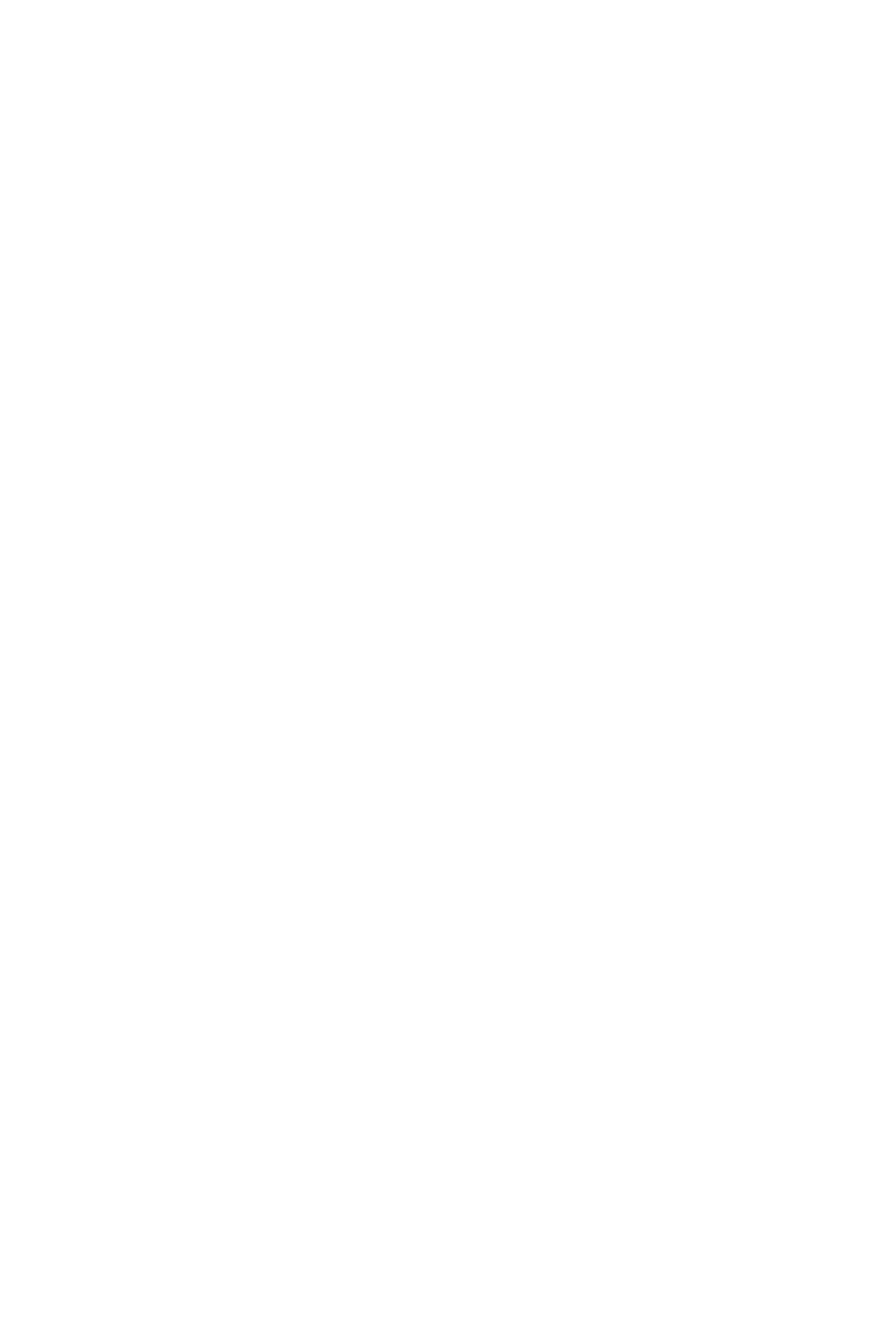
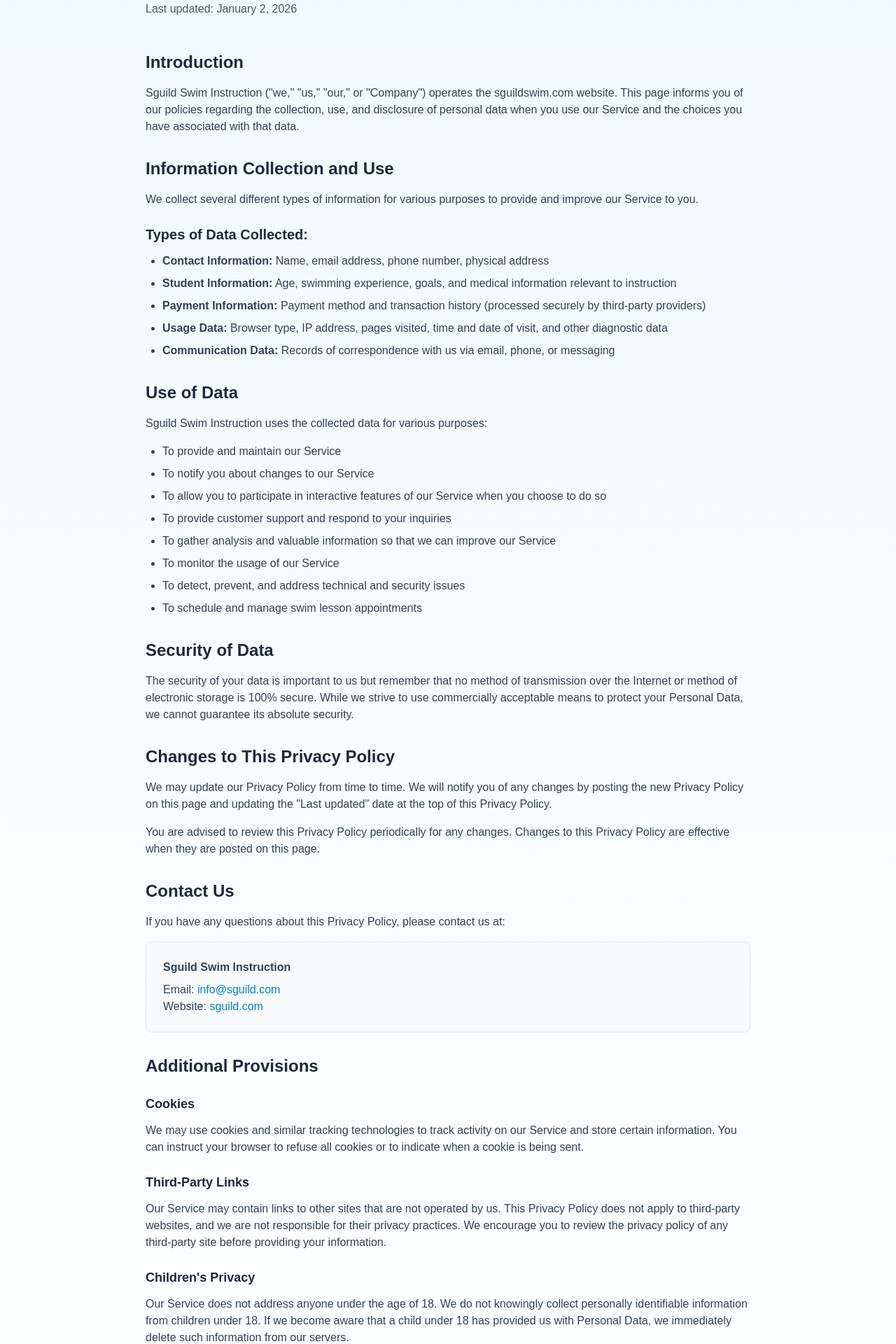
Before and after one commit to sguild-admin/sguild-site, a Next.js app: page /privacy in a window 1280 px wide. Shown: the part 200-2120 px from the top of the page at 70% size. Before the commit the page ends 800 px from the top, so only its background shows below. Built offline with nearby package versions, Linux system fonts and the light colour scheme.

Commit message:
fix: add fill prop to NextImage, update FAQItem div wrapper, and create privacy policy page

```diff
--- a/src/app/dallas/contact/page.tsx
+++ b/src/app/dallas/contact/page.tsx
@@ -48,7 +48,7 @@
 
           <div className="relative">
             <div className="w-full overflow-hidden rounded-3xl shadow-2xl ring-1 ring-slate-200 relative" style={{ aspectRatio: '4 / 3' }}>
-              <NextImage src="/assets/contact.JPG" alt="Dallas backyard swim lesson" className="object-cover" sizes="(max-width: 768px) 100vw, 50vw" />
+              <NextImage src="/assets/contact.JPG" alt="Dallas backyard swim lesson" fill className="object-cover" sizes="(max-width: 768px) 100vw, 50vw" />
             </div>
             <div className="absolute -bottom-4 -right-4 bg-white/80 backdrop-blur rounded-2xl px-4 py-3 shadow ring-1 ring-slate-200">
               <p className="text-sm font-medium">Flexible scheduling • Home pools • Water safety</p>
--- a/src/app/oahu/contact/page.tsx
+++ b/src/app/oahu/contact/page.tsx
@@ -54,7 +54,7 @@
 
           <div className="relative">
             <div className="w-full overflow-hidden rounded-3xl shadow-2xl ring-1 ring-slate-200 relative" style={{ aspectRatio: '4 / 3' }}>
-              <NextImage src="/assets/contact.JPG" alt="Ocean swim lessons on Oʻahu" className="object-cover" sizes="(max-width: 768px) 100vw, 50vw" />
+              <NextImage src="/assets/contact.JPG" alt="Ocean swim lessons on Oʻahu" fill className="object-cover" sizes="(max-width: 768px) 100vw, 50vw" />
             </div>
             <div className="absolute -bottom-4 -right-4 bg-white/80 backdrop-blur rounded-2xl px-4 py-3 shadow ring-1 ring-slate-200">
               <p className="text-sm font-medium">Flexible scheduling • Home pools • Ocean safety</p>
--- a/src/app/page.tsx
+++ b/src/app/page.tsx
@@ -46,8 +46,8 @@
 function LocationCard({ item }: { item: LocationItem }) {
   return (
     <Link href={item.href} className="group block rounded-2xl border border-slate-200 overflow-hidden hover:shadow-sm transition">
-      <figure className="aspect-[4/3] w-full overflow-hidden relative">
-        <NextImage src={item.image} alt={item.imageAlt} className="object-cover transition-transform duration-300 group-hover:scale-105" sizes="(max-width: 768px) 100vw, 50vw" />
+        <figure className="aspect-[4/3] w-full overflow-hidden relative">
+        <NextImage src={item.image} alt={item.imageAlt} fill className="object-cover transition-transform duration-300 group-hover:scale-105" sizes="(max-width: 768px) 100vw, 50vw" />
       </figure>
       <div className="p-6">
         <h2 className="text-2xl font-bold">{item.name}</h2>
--- a/src/app/privacy/page.tsx
+++ b/src/app/privacy/page.tsx
@@ -1,2 +1,103 @@
+import PageContainer from '../../components/PageContainer'
+
 export default function PrivacyPage() {
+  return (
+    <PageContainer className="bg-white text-slate-800">
+      <section className="mx-auto max-w-4xl px-4 py-16 md:py-20">
+        <h1 className="text-4xl md:text-5xl font-extrabold tracking-tight mb-2">Privacy Policy</h1>
+        <p className="text-slate-600 mb-12">Last updated: January 2, 2026</p>
+
+        <div className="prose prose-slate max-w-none space-y-8">
+          <section>
+            <h2 className="text-2xl font-bold mb-4">Introduction</h2>
+            <p className="text-slate-700 mb-4">
+              Sguild Swim Instruction ("we," "us," "our," or "Company") operates the sguildswim.com website. This page informs you of our policies regarding the collection, use, and disclosure of personal data when you use our Service and the choices you have associated with that data.
+            </p>
+          </section>
+
+          <section>
+            <h2 className="text-2xl font-bold mb-4">Information Collection and Use</h2>
+            <p className="text-slate-700 mb-4">We collect several different types of information for various purposes to provide and improve our Service to you.</p>
+
+            <h3 className="text-xl font-semibold mt-6 mb-3">Types of Data Collected:</h3>
+            <ul className="list-disc pl-6 text-slate-700 space-y-2 mb-4">
+              <li><strong>Contact Information:</strong> Name, email address, phone number, physical address</li>
+              <li><strong>Student Information:</strong> Age, swimming experience, goals, and medical information relevant to instruction</li>
+              <li><strong>Payment Information:</strong> Payment method and transaction history (processed securely by third-party providers)</li>
+              <li><strong>Usage Data:</strong> Browser type, IP address, pages visited, time and date of visit, and other diagnostic data</li>
+              <li><strong>Communication Data:</strong> Records of correspondence with us via email, phone, or messaging</li>
+            </ul>
+          </section>
+
+          <section>
+            <h2 className="text-2xl font-bold mb-4">Use of Data</h2>
+            <p className="text-slate-700 mb-4">Sguild Swim Instruction uses the collected data for various purposes:</p>
+            <ul className="list-disc pl-6 text-slate-700 space-y-2 mb-4">
+              <li>To provide and maintain our Service</li>
+              <li>To notify you about changes to our Service</li>
+              <li>To allow you to participate in interactive features of our Service when you choose to do so</li>
+              <li>To provide customer support and respond to your inquiries</li>
+              <li>To gather analysis and valuable information so that we can improve our Service</li>
+              <li>To monitor the usage of our Service</li>
+              <li>To detect, prevent, and address technical and security issues</li>
+              <li>To schedule and manage swim lesson appointments</li>
+            </ul>
+          </section>
+
+          <section>
+            <h2 className="text-2xl font-bold mb-4">Security of Data</h2>
+            <p className="text-slate-700 mb-4">
+              The security of your data is important to us but remember that no method of transmission over the Internet or method of electronic storage is 100% secure. While we strive to use commercially acceptable means to protect your Personal Data, we cannot guarantee its absolute security.
+            </p>
+          </section>
+
+          <section>
+            <h2 className="text-2xl font-bold mb-4">Changes to This Privacy Policy</h2>
+            <p className="text-slate-700 mb-4">
+              We may update our Privacy Policy from time to time. We will notify you of any changes by posting the new Privacy Policy on this page and updating the "Last updated" date at the top of this Privacy Policy.
+            </p>
+            <p className="text-slate-700 mb-4">
+              You are advised to review this Privacy Policy periodically for any changes. Changes to this Privacy Policy are effective when they are posted on this page.
+            </p>
+          </section>
+
+          <section>
+            <h2 className="text-2xl font-bold mb-4">Contact Us</h2>
+            <p className="text-slate-700 mb-4">
+              If you have any questions about this Privacy Policy, please contact us at:
+            </p>
+            <div className="bg-slate-50 border border-slate-200 rounded-lg p-6 text-slate-700">
+              <p><strong>Sguild Swim Instruction</strong></p>
+              <p className="mt-2">Email: <a href="mailto:info@sguild.com" className="text-sky-600 hover:underline">info@sguild.com</a></p>
+              <p>Website: <a href="https://sguild.com" className="text-sky-600 hover:underline">sguild.com</a></p>
+            </div>
+          </section>
+
+          <section>
+            <h2 className="text-2xl font-bold mb-4">Additional Provisions</h2>
+
+            <h3 className="text-lg font-semibold mt-6 mb-3">Cookies</h3>
+            <p className="text-slate-700 mb-4">
+              We may use cookies and similar tracking technologies to track activity on our Service and store certain information. You can instruct your browser to refuse all cookies or to indicate when a cookie is being sent.
+            </p>
+
+            <h3 className="text-lg font-semibold mt-6 mb-3">Third-Party Links</h3>
+            <p className="text-slate-700 mb-4">
+              Our Service may contain links to other sites that are not operated by us. This Privacy Policy does not apply to third-party websites, and we are not responsible for their privacy practices. We encourage you to review the privacy policy of any third-party site before providing your information.
+            </p>
+
+            <h3 className="text-lg font-semibold mt-6 mb-3">Children's Privacy</h3>
+            <p className="text-slate-700 mb-4">
+              Our Service does not address anyone under the age of 18. We do not knowingly collect personally identifiable information from children under 18. If we become aware that a child under 18 has provided us with Personal Data, we immediately delete such information from our servers.
+            </p>
+
+            <h3 className="text-lg font-semibold mt-6 mb-3">Your Rights</h3>
+            <p className="text-slate-700 mb-4">
+              Depending on your location, you may have certain rights regarding your Personal Data, including the right to access, update, or delete your information. To exercise these rights, please contact us using the information provided in the Contact Us section above.
+            </p>
+          </section>
+        </div>
+      </section>
+    </PageContainer>
+  )
 }
--- a/src/components/FAQItem.tsx
+++ b/src/components/FAQItem.tsx
@@ -7,7 +7,7 @@
         {question}
         <span className="ml-3 text-slate-400 transition">▾</span>
       </summary>
-      <p className="mt-3 text-sm text-slate-700">{children}</p>
+      <div className="mt-3 text-sm text-slate-700">{children}</div>
     </details>
   )
 }
```
